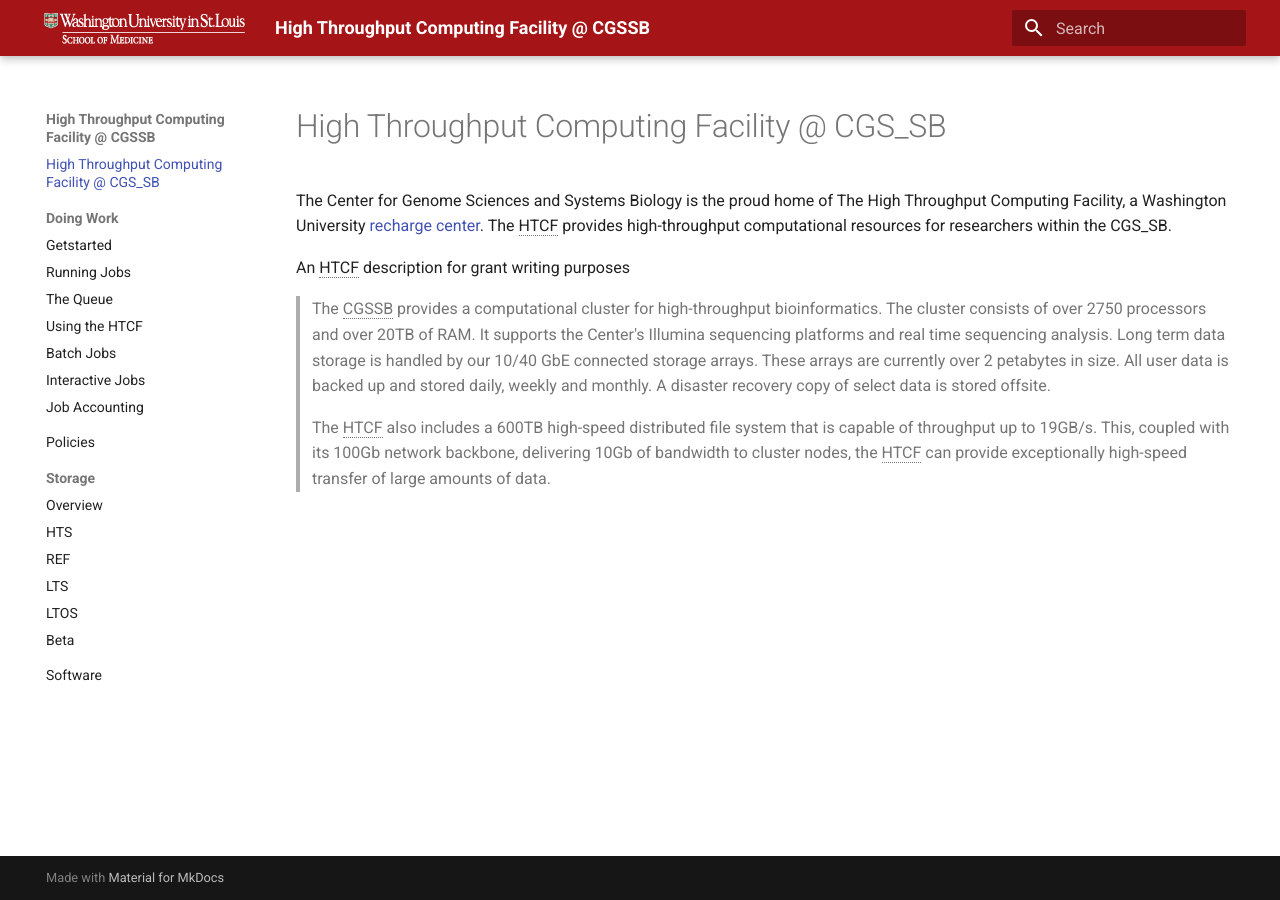
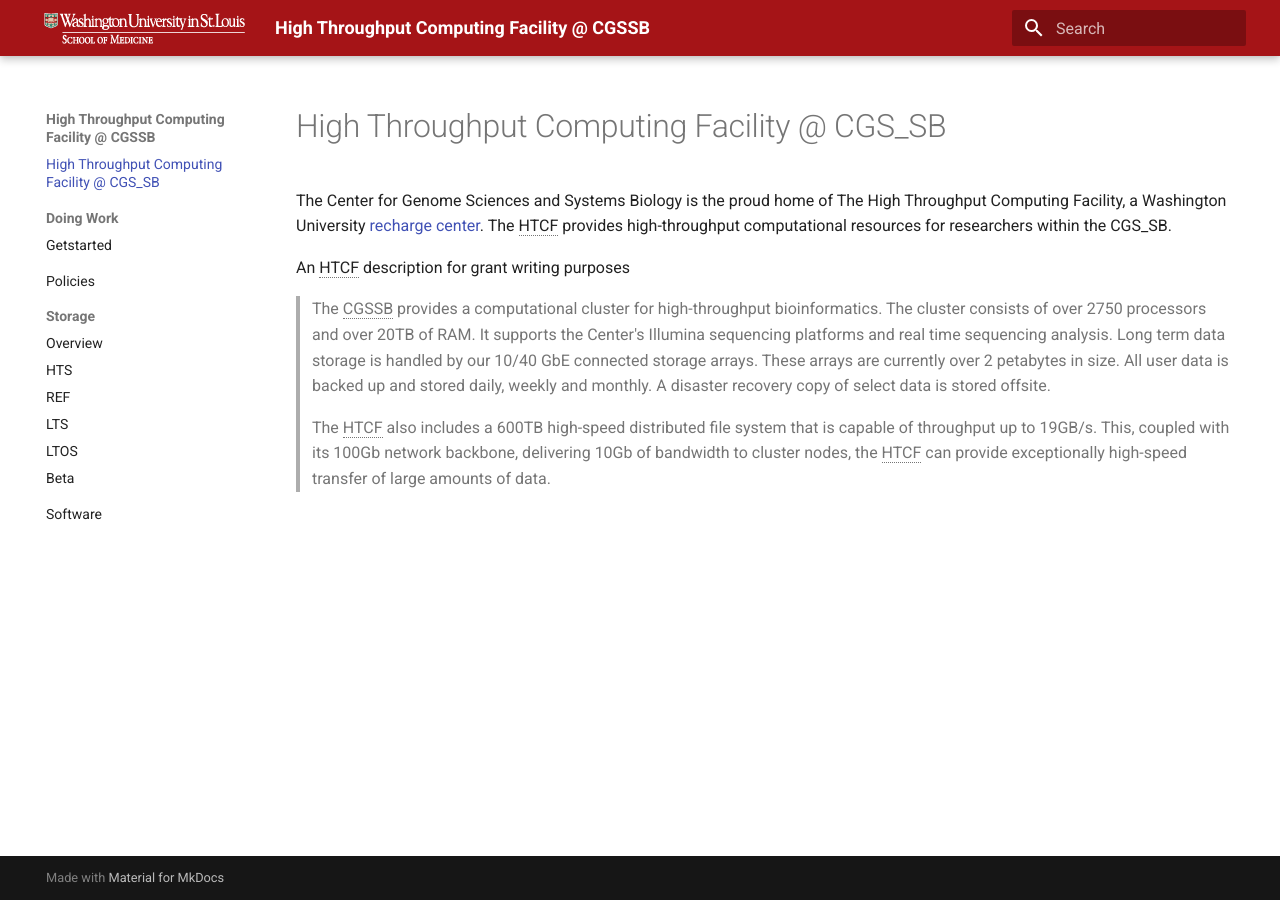
Before and after one commit to htcf/docs, an MkDocs documentation site: the page built from docs/index.md, in a window 1280 px wide. Built offline with MkDocs 1.6.1 and Material for MkDocs 9.7.7, drawn with Linux system fonts in a browser that asks for light colours.

Commit message:
Update mkdocs.yml

```diff
--- a/mkdocs.yml
+++ b/mkdocs.yml
@@ -45,14 +45,14 @@
 - 'index.md'
 - Doing Work:
     - 'getstarted.md'
-    - Running Jobs: runningjobs.md
-    - The Queue: using/queue.md
-    - Using the HTCF: 'using/index.md'
-    - Batch Jobs: 'using/batch.md'
-    - Interactive Jobs: 'using/interactive.md'
-    - Job Accounting: 'using/accounting.md'
-      #- queue.md
-      #- runningjobs.md
+    #- Running Jobs: runningjobs.md
+    #- The Queue: using/queue.md
+    #- Using the HTCF: 'using/index.md'
+    #- Batch Jobs: 'using/batch.md'
+    #- Interactive Jobs: 'using/interactive.md'
+    #- Job Accounting: 'using/accounting.md'
+    #  #- queue.md
+    #  #- runningjobs.md
 - Policies: 'policies.md'
 - Storage:
     - Overview: 'storage/index.md'
```
